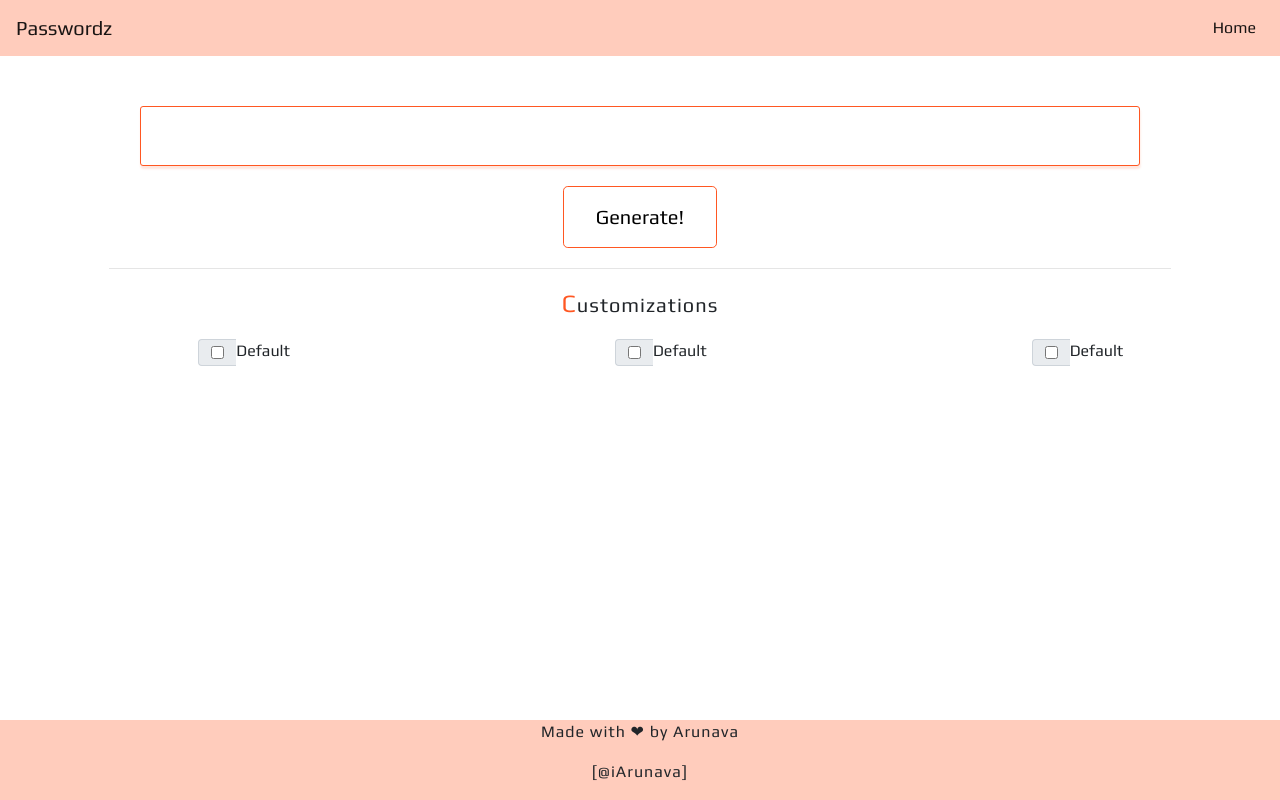
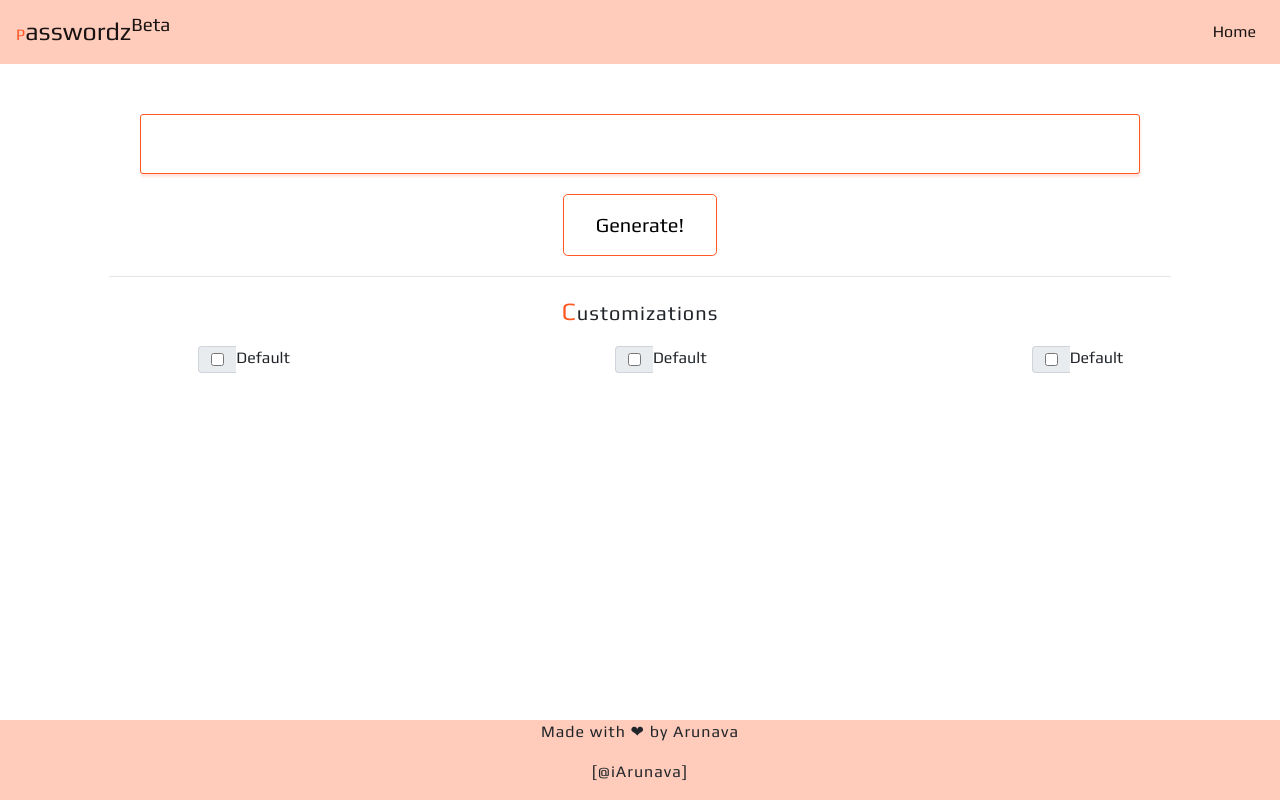
Before and after one commit to iArunava/Passwordz, a plain HTML site: page index.html in a window 1280 px wide. Drawn offline with nearby package versions, Linux system fonts and the light colour scheme.

Commit message:
Updated Brand Name style and added beta

```diff
--- a/index.html
+++ b/index.html
@@ -21,7 +21,7 @@
 
 <body>
 <nav id="id--main-navbar" class="navbar navbar-expand-lg navbar-light">
-  <a class="navbar-brand" href="#"> Passwordz </a>
+  <a class="navbar-brand font--size-25" href="#"> <span class="color--theme font--size-28">P</span>asswordz<sup class="font--size-18">Beta</sup> </a>
   <button class="navbar-toggler" type="button" data-toggle="collapse" data-target="#navbarSupportedContent" aria-controls="navbarSupportedContent" aria-expanded="false" aria-label="Toggle navigation">
     <span class="navbar-toggler-icon"></span>
   </button>
```
